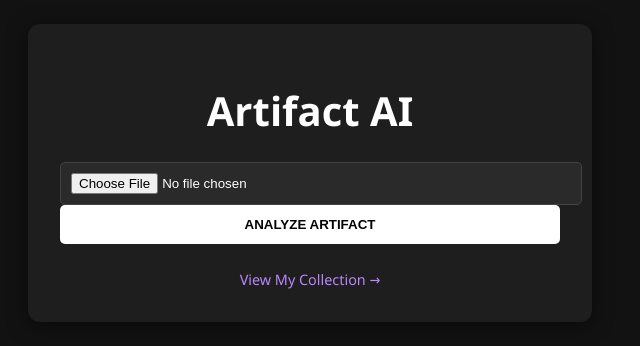
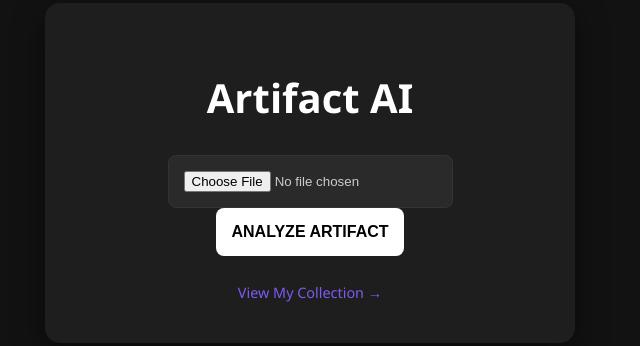
Before and after one commit to Andrew-techpro/Artifact-AI, a website: page public/index.html in a window 1280 px wide. Shown: the part 227-573 px from the top of the page, without its empty margins (330-970 px from the left). Drawn offline with Linux system fonts and the light colour scheme.

Commit message:
fix: improved layout and button spacing

```diff
--- a/public/style.css
+++ b/public/style.css
@@ -1,7 +1,7 @@
 body {
     background-color: #121212;
     color: #ffffff;
-    font-family: 'Segoe UI', Tahoma, Geneva, Verdana, sans-serif;
+    font-family: 'Segoe UI', Arial, sans-serif;
     display: flex;
     justify-content: center;
     align-items: center;
@@ -10,64 +10,58 @@ body {
 }
 
 .container {
+    background-color: #1e1e1e;
+    padding: 40px;
+    border-radius: 15px;
+    box-shadow: 0 10px 30px rgba(0,0,0,0.5);
     text-align: center;
-    background-color: #1e1e1e;
-    padding: 2rem;
-    border-radius: 12px;
-    box-shadow: 0 4px 20px rgba(0, 0, 0, 0.5);
-    width: 90%;
-    max-width: 500px;
+    width: 100%;
+    max-width: 450px;
 }
 
 h1 {
-    margin-bottom: 1.5rem;
+    margin-bottom: 30px;
     font-size: 2.5rem;
-    color: #ffffff;
 }
 
 form {
     display: flex;
     flex-direction: column;
-    gap: 1rem;
-    align-items: center;
+    gap: 20px;
 }
 
 input[type="file"] {
-    background-color: #2a2a2a;
-    padding: 10px;
-    border-radius: 5px;
-    border: 1px solid #444;
-    color: white;
-    width: 100%;
+    background: #2a2a2a;
+    padding: 15px;
+    border-radius: 8px;
+    border: 1px solid #333;
+    color: #ccc;
+    cursor: pointer;
 }
 
 button {
     background-color: #ffffff;
     color: #000000;
     border: none;
-    padding: 12px 24px;
+    padding: 15px;
+    font-size: 1rem;
     font-weight: bold;
-    text-transform: uppercase;
-    border-radius: 5px;
+    border-radius: 8px;
     cursor: pointer;
-    transition: background-color 0.3s ease;
-    width: 100%;
+    transition: 0.3s;
 }
 
 button:hover {
-    background-color: #cccccc;
+    background-color: #e0e0e0;
+    transform: translateY(-2px);
 }
 
 .footer-links {
-    margin-top: 1.5rem;
+    margin-top: 25px;
 }
 
 .footer-links a {
-    color: #bb86fc;
+    color: #7f5af0;
     text-decoration: none;
     font-size: 0.9rem;
 }
-
-.footer-links a:hover {
-    text-decoration: underline;
-}
```
